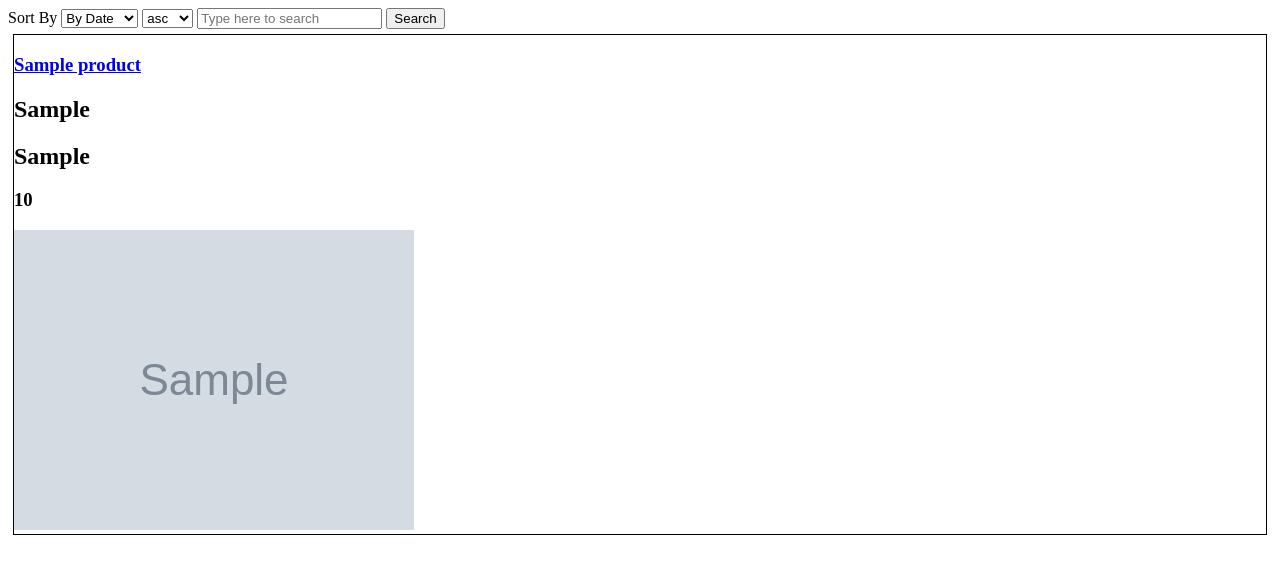
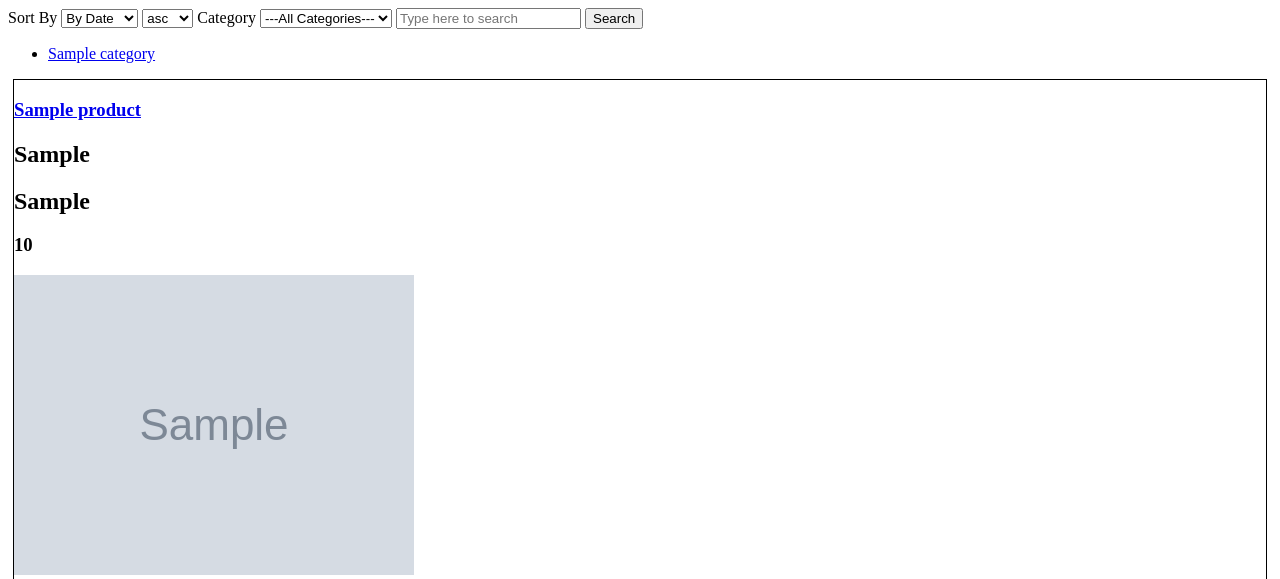
Before and after one commit to navjit23/thrift_store, a PHP site: page /shop.php in a window 1280 px wide. Shown: the top 579 px of the page. Run offline with PHP 8.4, Linux system fonts and the light colour scheme; tables that the repository leaves empty or names only in its code hold one stand-in row (values such as "Sample post"); grey boxes marked "Sample" are stand-in pictures.

Commit message:
v1.7.1
implemented the categories in the shop.php file
Can now sort by categories aswell
including all categories is still broken

```diff
--- a/patch notes.txt
+++ b/patch notes.txt
@@ -10,7 +10,9 @@ search bar on shop page, DONE
 search types need to stick after i search
 no item found remaining
 can only upload png
-
+for all categories sort not working
+in edit page category and desription
+in the views also need the email, rating and user when applied
 
 for next week
 images 6.2, 6.4
--- a/shop.php
+++ b/shop.php
@@ -7,12 +7,11 @@ require('connect.php');
 
 
 // search Bar only search
-function search_bar_filter($search_value, $sortBy, $sortType){
+function search_bar_filter($search_value, $sortBy, $sortType, $category_id){
     global $db;
-    $products = "SELECT * FROM products WHERE `name` LIKE '%$search_value%' ORDER BY $sortBy $sortType ;";
+    $products = "SELECT * FROM products WHERE `name` LIKE '%$search_value%' AND category_id LIKE '$category_id' ORDER BY $sortBy $sortType ;";
 
     $statement = $db->prepare($products);
-    //$statement->bindValue(':search_value', $search_value);
 
     $statement->execute();
 
@@ -26,21 +25,46 @@ function search_bar_filter($search_value, $sortBy, $sortType){
 
 }
 
-// maybe create hyperlinks for categories and they filter automatically
+
+// loading the categories
+function loading_categories(){
+    global $db;
+
+    $query = "SELECT * FROM categories ;";
+        // preparring sql for executoin
+    $statement = $db->prepare($query);
+
+        //executing sql
+    $statement->execute();
+    $categories = [];
+    while ($x = $statement->fetch() ){
+        $categories[] = $x;
+
+    }
+
+    return $categories;
+}
 
 
-
+// maybe create hyperlinks for categories and they filter automatically USE GET ----
+// keep default id 0 else have category ids
 
 
 //maybe use session to savve  and load the radio selection
 //no items founds remaining
+
+
+// LOADING THE PAGE
+$categories1 = loading_categories();
+
 if($_POST){
 $search_value = $_POST['searchText'];
 $sortBy = $_POST['sort_by'];
 $sortType = $_POST['sort_type'];
+$categoryID = $_POST['category'];
 
 
-$row = search_bar_filter($search_value, $sortBy, $sortType);
+$row = search_bar_filter($search_value, $sortBy, $sortType, $categoryID);
 
 
 }
@@ -73,7 +97,7 @@ else{
     <title>Welcome to my Blog!</title>
 </head>
 <body>
-    <!-- have a llist of available products--->
+
     <form action="" method="post">
         <label for="sort_by">Sort By</label>
         <select name="sort_by" >
@@ -89,9 +113,26 @@ else{
             <option value="DESC">desc</option>
         </select>
 
+        <label for="category">Category</label>
+        <select name="category">
+            <option value=" "> ---All Categories--- </option>
+            <?php foreach($categories1 as $category_type): ?>
+                <option value="<?= $category_type['category_id'] ?>"> <?= $category_type['category_name'] ?> </option>
+            <?php endforeach ?>
+        </select>
+
         <input type="text" name="searchText" id="" placeholder="Type here to search">
         <input type="submit" value="Search" name="search">
     </form>
+
+    <div id="category_bar">
+        <ul>
+            <?php foreach ($categories1 as $category) : ?>
+                <li> <a href="<?= $category['category_id']?> "> <?= $category['category_name'] ?> </a> </li>
+            <?php endforeach ?>
+        </ul>
+
+    </div>
     <?php foreach ($row as $product): ?>
     <!--image, title, company, price, condition -->
     <div id= "product_div" style="border:solid 1px black; margin:5px">
```
